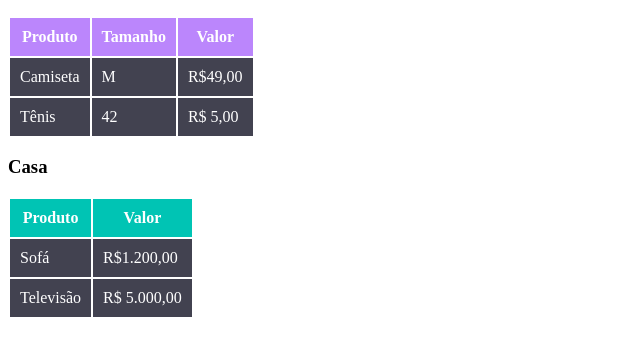
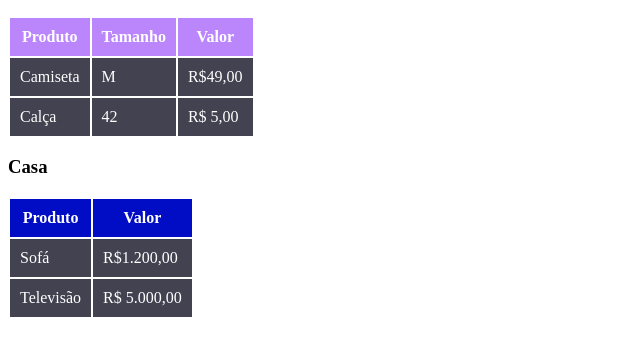
Before and after one commit to CarolinaSantiagorss/aula-tabela, a plain HTML site: page index.html in a window 1280 px wide. Shown: the part 105-460 px from the top of the page, without its empty margins (0-640 px from the left). Drawn offline with Linux system fonts and the light colour scheme.

Commit message:
comitada as mudancas

```diff
--- a/index.html
+++ b/index.html
@@ -29,7 +29,7 @@
 
                 </tr>
                 <tr>
-                    <td>Tênis</td>
+                    <td>Calça</td>
                     <td>42</td>
                     <td>R$ 5,00</td>
                 </tr>
--- a/style.css
+++ b/style.css
@@ -20,5 +20,5 @@ td {
 }
 
 #casa th {
-    background-color: #00C4B4;
+    background-color: #000dc4;
 }
```
